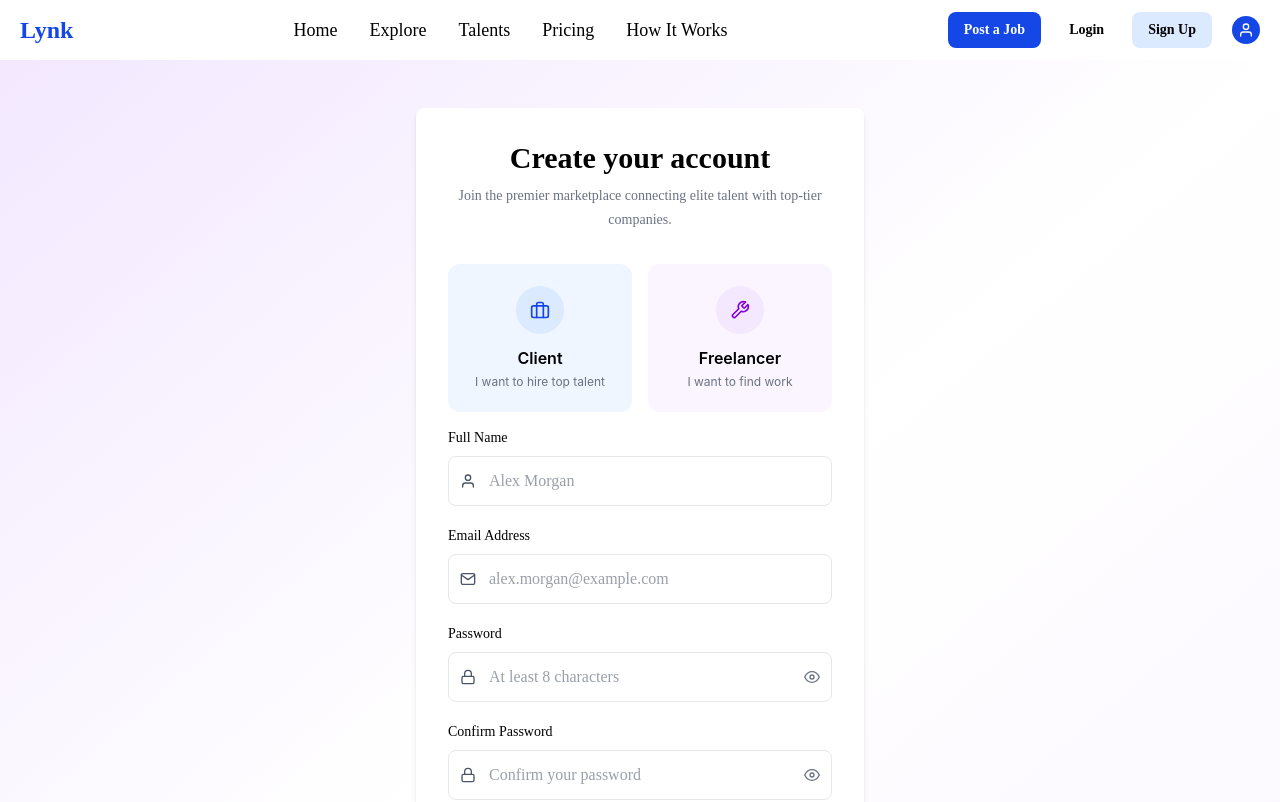
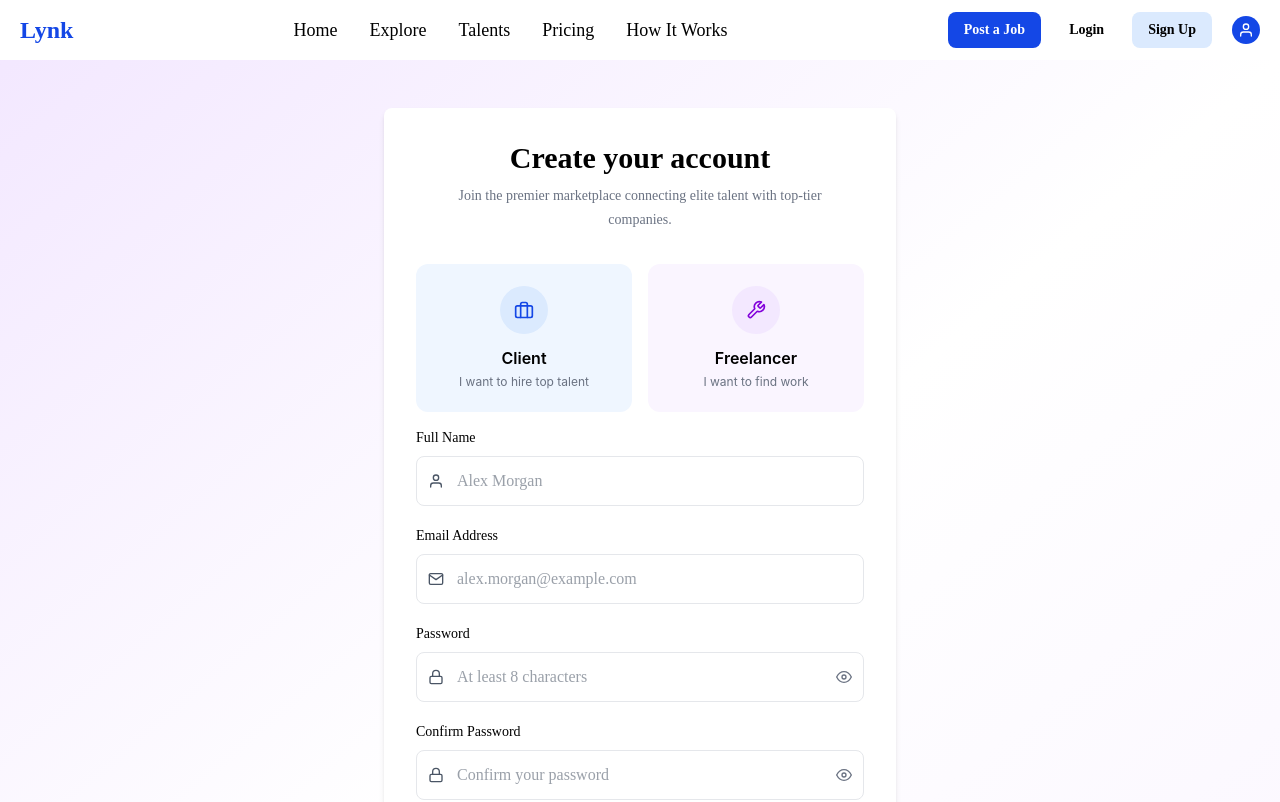
Before and after one commit to GhofranMohamed2006/Freelance-Hub, a React (Vite) app: page / in a window 1280 px wide. Shown: the top 802 px of the page. Built offline with nearby package versions, Linux system fonts and the light colour scheme; no server answers.

Commit message:
fixed backend

```diff
--- a/src/components/pages/auth/Register.jsx
+++ b/src/components/pages/auth/Register.jsx
@@ -115,7 +115,7 @@ const Register = () => {
 
                 {/* Register Section */}
                 <main className="flex min-h-[calc(100vh-80px)] items-center justify-center px-4 py-8 sm:px-6 sm:py-12">
-                    <div className="w-full max-w-md rounded-lg bg-white p-5 shadow-md sm:p-8">
+                    <div className="w-full max-w-lg rounded-lg bg-white p-5 shadow-md sm:p-8">
                         {/* Heading */}
                         <div className="mb-8 text-center font-lora">
                             <h1 className="text-2xl font-bold sm:text-3xl">                                Create your account
```
